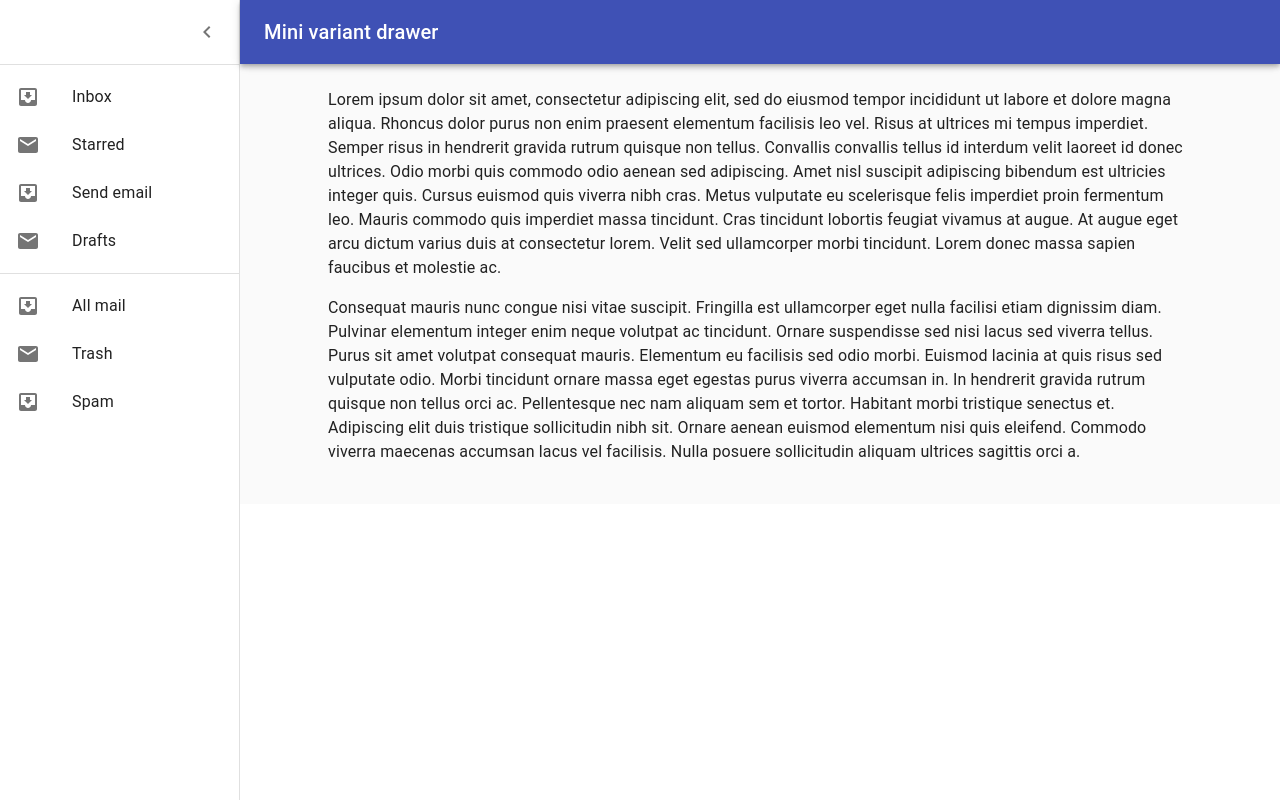
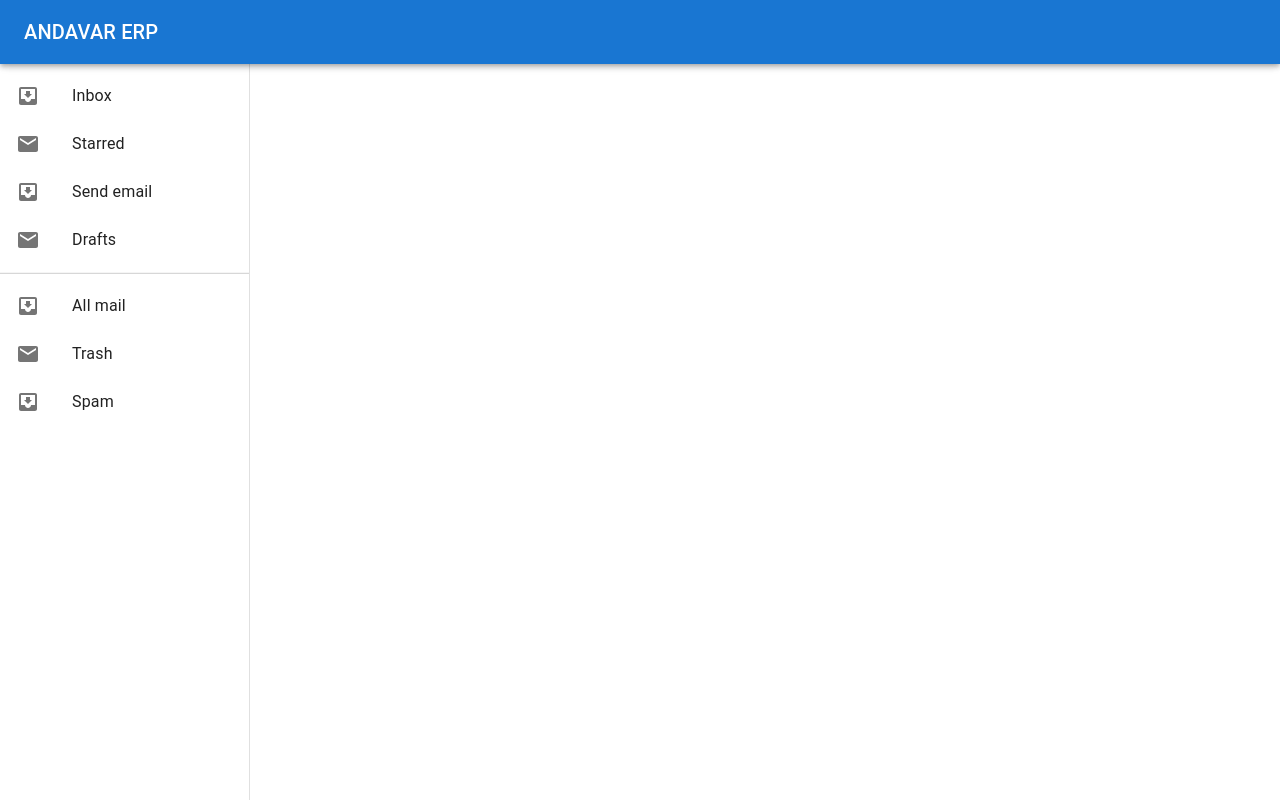
Before and after one commit to Aravinth797/MernStack-Frontend, a React (Create React App) app: page /nav in a window 1280 px wide. Built offline with nearby package versions, Linux system fonts and the light colour scheme.

Commit message:
Edit Screen Updated.

```diff
--- a/src/components/EditHome.js
+++ b/src/components/EditHome.js
@@ -145,7 +145,7 @@ const EditHome = () => {
   const [cname, setCname] = useState("");
   const [file, setFile] = useState();
   const [rows, setRows] = useState("");
-
+  const navigate = useNavigate();
   useEffect(() => {
     getUserById();
     async function fetchData() {
@@ -171,6 +171,36 @@ const EditHome = () => {
     setPincode(response.data.pincode);
     setCname(response.data.cname);
     setFile(response.data.photo);
+  };
+
+  const editIDHandler = async (row) => {
+    console.log("row", row);
+    navigate("/edithome/" + row._id);
+    // await axios.put(`http://localhost:5001/employee/edit/${row.id}`);
+  };
+
+  const deleteHandler = async (row) => {
+    if (window.confirm("Are you sure to delete?")) {
+      await axios.delete(`http://localhost:5001/employee/delete/${row.id}`);
+    }
+  };
+
+  const viewHandler = async (event) => {
+    console.log("event", event.photo);
+    if (event.photo) {
+      let text = event.photo;
+      console.log("text-------->", text);
+      let fname = text.split("/");
+      fetch(`http://localhost:5001/employee/${fname[1]}`).then((response) => {
+        console.log("response------->", response);
+        response.blob().then((blob) => {
+          let url = URL.createObjectURL(blob, "application/pdf");
+          window.open(url);
+        });
+      });
+    } else {
+      window.confirm("Error While Fetching!!");
+    }
   };
 
   const columns = [
@@ -214,6 +244,75 @@ const EditHome = () => {
       flex: 1,
       editable: true,
       headerClassName: "super-app-theme--header",
+      renderCell: (params) => (
+        <>
+          <button
+            style={{
+              backgroundColor: "blue",
+              fontSize: "15px",
+              border: "none",
+              color: "white",
+              padding: "8px 16px",
+              textAlign: "center",
+              textDecoration: "none",
+              display: "inline-block",
+              margin: "2px 1px",
+              cursor: "pointer",
+              borderRadius: "5px",
+            }}
+            onClick={() => viewHandler(params.row)}
+          >
+            View
+          </button>
+        </>
+      ),
+    },
+    {
+      field: "actions",
+      headerName: "ACTIONS",
+      flex: 1,
+      headerClassName: "super-app-theme--header",
+      renderCell: (params) => (
+        <>
+          <button
+            style={{
+              backgroundColor: "green",
+              fontSize: "15px",
+              border: "none",
+              color: "white",
+              padding: "8px 16px",
+              textAlign: "center",
+              textDecoration: "none",
+              display: "inline-block",
+              margin: "2px 1px",
+              cursor: "pointer",
+              borderRadius: "5px",
+            }}
+            onClick={() => editIDHandler(params.row)}
+          >
+            Edit
+          </button>
+          <button
+            style={{
+              backgroundColor: "red",
+              fontSize: "15px",
+              border: "none",
+              color: "white",
+              padding: "8px 16px",
+              textAlign: "center",
+              textDecoration: "none",
+              display: "inline-block",
+              margin: "2px 1px",
+              marginRight: "5px",
+              cursor: "pointer",
+              borderRadius: "5px",
+            }}
+            onClick={() => deleteHandler(params)}
+          >
+            Delete
+          </button>
+        </>
+      ),
     },
   ];
 
@@ -300,9 +399,9 @@ const EditHome = () => {
             >
               <MenuIcon />
             </IconButton>
-            <Typography variant="h6" noWrap>
-              Mini variant drawer
-            </Typography>
+              <Typography variant="h6" noWrap>
+                Andavar ERP
+              </Typography>
           </Toolbar>
         </AppBar>
         <Drawer
--- a/src/components/Home.js
+++ b/src/components/Home.js
@@ -28,6 +28,7 @@ import {
   Theme,
 } from "@material-ui/core/styles";
 import clsx from "clsx";
+import { Link } from "react-router-dom";
 
 const drawerWidth = 240;
 
@@ -207,15 +208,13 @@ function Home(props) {
   const viewHandler = async (event) => {
     console.log("event", event.photo);
     if (event.photo) {
-      let text = event.photo
+      let text = event.photo;
       console.log("text-------->", text);
       let fname = text.split("/");
-      fetch(
-        `http://localhost:5001/employee/${fname[1]}`
-      ).then((response) => {
+      fetch(`http://localhost:5001/employee/${fname[1]}`).then((response) => {
         console.log("response------->", response);
         response.blob().then((blob) => {
-          let url = URL.createObjectURL(blob, 'application/pdf');
+          let url = URL.createObjectURL(blob, "application/pdf");
           window.open(url);
         });
       });
@@ -379,9 +378,9 @@ function Home(props) {
             >
               <MenuIcon />
             </IconButton>
-            <Typography variant="h6" noWrap>
-              ANDAVAR ERP
-            </Typography>
+              <Typography variant="h6" noWrap sx={{color: "white"}}>
+                Andavar ERP
+              </Typography>
           </Toolbar>
         </AppBar>
         <Drawer
--- a/src/components/Nav.js
+++ b/src/components/Nav.js
@@ -1,253 +1,76 @@
 import React from "react";
-import clsx from "clsx";
-import {
-  createStyles,
-  makeStyles,
-  useTheme,
-  Theme,
-} from "@material-ui/core/styles";
-import Drawer from "@material-ui/core/Drawer";
-import AppBar from "@material-ui/core/AppBar";
-import Toolbar from "@material-ui/core/Toolbar";
-import List from "@material-ui/core/List";
-import CssBaseline from "@material-ui/core/CssBaseline";
-import Typography from "@material-ui/core/Typography";
-import Divider from "@material-ui/core/Divider";
-import IconButton from "@material-ui/core/IconButton";
-import MenuIcon from "@material-ui/icons/Menu";
-import ChevronLeftIcon from "@material-ui/icons/ChevronLeft";
-import ChevronRightIcon from "@material-ui/icons/ChevronRight";
-import ListItem from "@material-ui/core/ListItem";
-import ListItemIcon from "@material-ui/core/ListItemIcon";
-import ListItemText from "@material-ui/core/ListItemText";
-import InboxIcon from "@material-ui/icons/MoveToInbox";
-import MailIcon from "@material-ui/icons/Mail";
+import Box from '@mui/material/Box';
+import Drawer from '@mui/material/Drawer';
+import AppBar from '@mui/material/AppBar';
+import CssBaseline from '@mui/material/CssBaseline';
+import Toolbar from '@mui/material/Toolbar';
+import List from '@mui/material/List';
+import Typography from '@mui/material/Typography';
+import Divider from '@mui/material/Divider';
+import ListItem from '@mui/material/ListItem';
+import ListItemButton from '@mui/material/ListItemButton';
+import ListItemIcon from '@mui/material/ListItemIcon';
+import ListItemText from '@mui/material/ListItemText';
+import InboxIcon from '@mui/icons-material/MoveToInbox';
+import MailIcon from '@mui/icons-material/Mail';
 
-const drawerWidth = 240;
 
-const useStyles = makeStyles((theme: Theme) =>
-  createStyles({
-    root: {
-      display: "flex",
-    },
-    appBar: {
-      zIndex: theme.zIndex.drawer + 1,
-      transition: theme.transitions.create(["width", "margin"], {
-        easing: theme.transitions.easing.sharp,
-        duration: theme.transitions.duration.leavingScreen,
-      }),
-    },
-    appBarShift: {
-      marginLeft: drawerWidth,
-      width: `calc(100% - ${drawerWidth}px)`,
-      transition: theme.transitions.create(["width", "margin"], {
-        easing: theme.transitions.easing.sharp,
-        duration: theme.transitions.duration.enteringScreen,
-      }),
-    },
-    menuButton: {
-      marginRight: 36,
-    },
-    hide: {
-      display: "none",
-    },
-    drawer: {
-      width: drawerWidth,
-      flexShrink: 0,
-      whiteSpace: "nowrap",
-    },
-    drawerOpen: {
-      width: drawerWidth,
-      transition: theme.transitions.create("width", {
-        easing: theme.transitions.easing.sharp,
-        duration: theme.transitions.duration.enteringScreen,
-      }),
-    },
-    drawerClose: {
-      transition: theme.transitions.create("width", {
-        easing: theme.transitions.easing.sharp,
-        duration: theme.transitions.duration.leavingScreen,
-      }),
-      overflowX: "hidden",
-      width: theme.spacing(7) + 1,
-      [theme.breakpoints.up("sm")]: {
-        width: theme.spacing(9) + 1,
-      },
-    },
-    toolbar: {
-      display: "flex",
-      alignItems: "center",
-      justifyContent: "flex-end",
-      padding: theme.spacing(0, 1),
-      // necessary for content to be below app bar
-      ...theme.mixins.toolbar,
-    },
-    content: {
-      flexGrow: 1,
-      padding: theme.spacing(3),
-    },
-  })
-);
-
-const useMediaQuery = (
-  query: string,
-  defaultState: boolean = false
-): boolean => {
-  const [state, setState] = React.useState(defaultState);
-
-  React.useEffect(() => {
-    let mounted = true;
-    const mql = window.matchMedia(query);
-    const onChange = () => {
-      if (!mounted) return;
-      setState(!!mql.matches);
-    };
-
-    mql.addListener(onChange);
-    setState(mql.matches);
-
-    return () => {
-      mounted = false;
-      mql.removeListener(onChange);
-    };
-  }, [query]);
-
-  return state;
-};
-const usePrevious = (value) => {
-  const ref = React.useRef(null);
-  React.useEffect(() => void (ref.current = value), [value]);
-  return ref.current;
-};
+const drawerWidth = 250;
 
 const Nav = () => {
-  const classes = useStyles();
-  const theme = useTheme();
-  const [open, setOpen] = React.useState(false);
 
-  const isBigScreen = useMediaQuery("(min-width: 1140px)", false);
-  const prevBigScreen = usePrevious(isBigScreen);
-  React.useEffect(() => {
-    if (isBigScreen !== prevBigScreen && isBigScreen !== open) {
-      setOpen((prev) => !prev);
-    }
-  }, [isBigScreen, prevBigScreen, open]);
-
-  const handleDrawerOpen = () => {
-    setOpen(true);
-  };
-
-  const handleDrawerClose = () => {
-    setOpen(false);
-  };
 
   return (
-    <div>
-      <div className={classes.root}>
+    <>
+    <Box sx={{ display: 'flex' }}>
       <CssBaseline />
-        <AppBar
-          position="fixed"
-          className={clsx(classes.appBar, {
-            [classes.appBarShift]: open,
-          })}
-        >
+      <AppBar position="fixed" sx={{ zIndex: (theme) => theme.zIndex.drawer + 1 }}>
         <Toolbar>
-            <IconButton
-              color="inherit"
-              aria-label="open drawer"
-              onClick={handleDrawerOpen}
-              edge="start"
-              className={clsx(classes.menuButton, {
-                [classes.hide]: open,
-              })}
-            >
-              <MenuIcon />
-            </IconButton>
-            <Typography variant="h6" noWrap>
-              Mini variant drawer
+          <Typography variant="h6" noWrap component="div">
+            ANDAVAR ERP
           </Typography>
         </Toolbar>
       </AppBar>
       <Drawer
         variant="permanent"
-          className={clsx(classes.drawer, {
-            [classes.drawerOpen]: open,
-            [classes.drawerClose]: !open,
-          })}
-          classes={{
-            paper: clsx({
-              [classes.drawerOpen]: open,
-              [classes.drawerClose]: !open,
-            }),
+        sx={{
+          width: drawerWidth,
+          flexShrink: 0,
+          [`& .MuiDrawer-paper`]: { width: drawerWidth, boxSizing: 'border-box' },
         }}
       >
-          <div className={classes.toolbar}>
-            <IconButton onClick={handleDrawerClose}>
-              {theme.direction === "rtl" ? (
-                <ChevronRightIcon />
-              ) : (
-                <ChevronLeftIcon />
-              )}
-            </IconButton>
-          </div>
-          <Divider />
+        <Toolbar />
+        <Box sx={{ overflow: 'auto' }}>
           <List>
-            {["Inbox", "Starred", "Send email", "Drafts"].map((text, index) => (
-              <ListItem button key={text}>
+            {['Inbox', 'Starred', 'Send email', 'Drafts'].map((text, index) => (
+              <ListItem key={text} disablePadding>
+                <ListItemButton>
                   <ListItemIcon>
                     {index % 2 === 0 ? <InboxIcon /> : <MailIcon />}
                   </ListItemIcon>
                   <ListItemText primary={text} />
+                </ListItemButton>
               </ListItem>
             ))}
           </List>
           <Divider />
           <List>
-            {["All mail", "Trash", "Spam"].map((text, index) => (
-              <ListItem button key={text}>
+            {['All mail', 'Trash', 'Spam'].map((text, index) => (
+              <ListItem key={text} disablePadding>
+                <ListItemButton>
                   <ListItemIcon>
                     {index % 2 === 0 ? <InboxIcon /> : <MailIcon />}
                   </ListItemIcon>
                   <ListItemText primary={text} />
+                </ListItemButton>
               </ListItem>
             ))}
           </List>
+        </Box>
       </Drawer>
-        <main className={classes.content}>
-          <div className={classes.toolbar} />
-          <Typography paragraph>
-            Lorem ipsum dolor sit amet, consectetur adipiscing elit, sed do
-            eiusmod tempor incididunt ut labore et dolore magna aliqua. Rhoncus
-            dolor purus non enim praesent elementum facilisis leo vel. Risus at
-            ultrices mi tempus imperdiet. Semper risus in hendrerit gravida
-            rutrum quisque non tellus. Convallis convallis tellus id interdum
-            velit laoreet id donec ultrices. Odio morbi quis commodo odio aenean
-            sed adipiscing. Amet nisl suscipit adipiscing bibendum est ultricies
-            integer quis. Cursus euismod quis viverra nibh cras. Metus vulputate
-            eu scelerisque felis imperdiet proin fermentum leo. Mauris commodo
-            quis imperdiet massa tincidunt. Cras tincidunt lobortis feugiat
-            vivamus at augue. At augue eget arcu dictum varius duis at
-            consectetur lorem. Velit sed ullamcorper morbi tincidunt. Lorem
-            donec massa sapien faucibus et molestie ac.
-          </Typography>
-          <Typography paragraph>
-            Consequat mauris nunc congue nisi vitae suscipit. Fringilla est
-            ullamcorper eget nulla facilisi etiam dignissim diam. Pulvinar
-            elementum integer enim neque volutpat ac tincidunt. Ornare
-            suspendisse sed nisi lacus sed viverra tellus. Purus sit amet
-            volutpat consequat mauris. Elementum eu facilisis sed odio morbi.
-            Euismod lacinia at quis risus sed vulputate odio. Morbi tincidunt
-            ornare massa eget egestas purus viverra accumsan in. In hendrerit
-            gravida rutrum quisque non tellus orci ac. Pellentesque nec nam
-            aliquam sem et tortor. Habitant morbi tristique senectus et.
-            Adipiscing elit duis tristique sollicitudin nibh sit. Ornare aenean
-            euismod elementum nisi quis eleifend. Commodo viverra maecenas
-            accumsan lacus vel facilisis. Nulla posuere sollicitudin aliquam
-            ultrices sagittis orci a.
-          </Typography>
-        </main>
-      </div>
-    </div>
+
+    </Box>
+    </>
   );
 };
 
```
Lines whose indentation alone changed are shown as unchanged.
